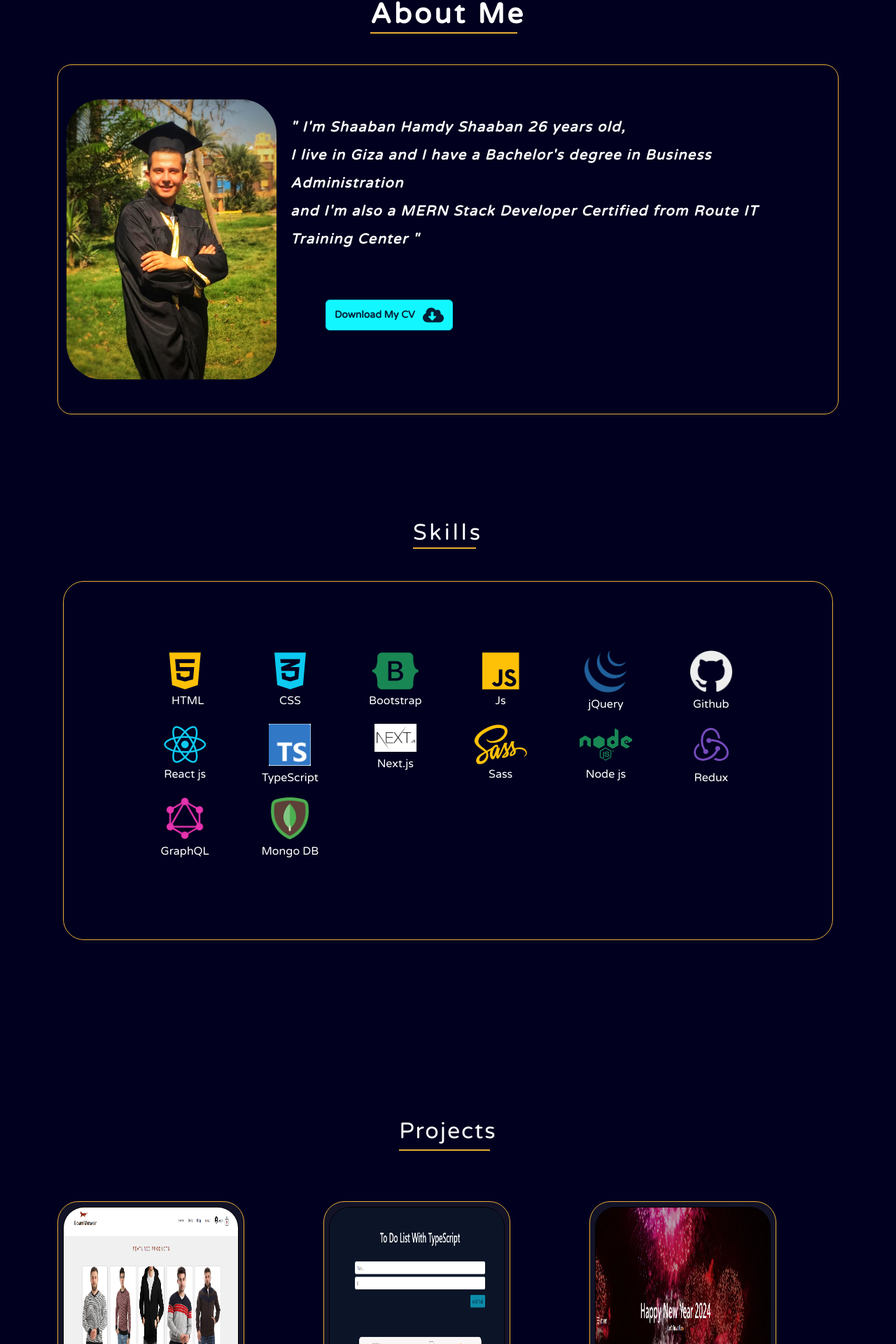
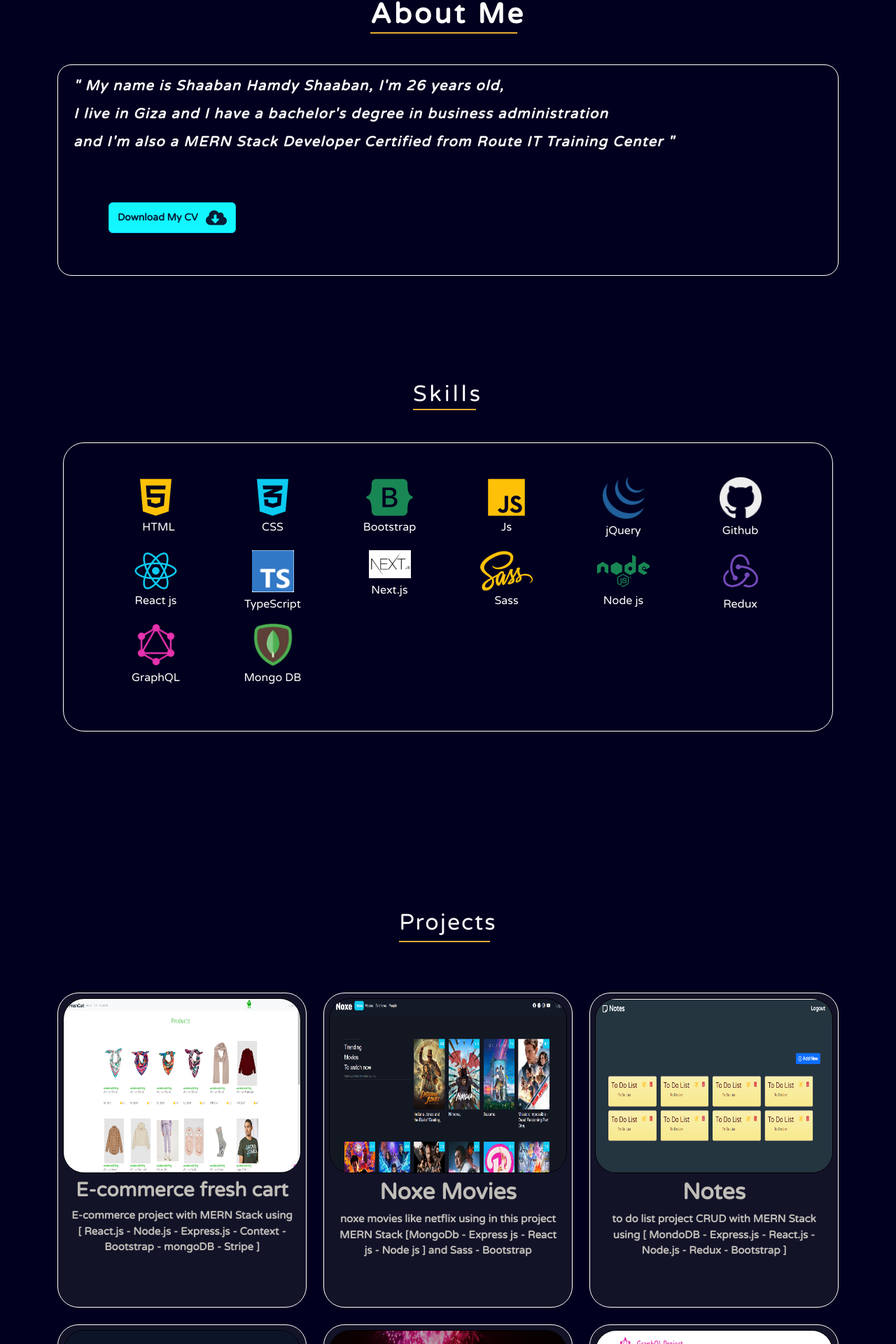
Before and after one commit to ShaabanHamdy/My-Portfolio, a React (Create React App) app: page / in a window 1280 px wide. Shown: the part 872-2792 px from the top of the page at 70% size. Built offline with nearby package versions, Linux system fonts and the light colour scheme.

Commit message:
first commit

```diff
--- a/src/Components/About/About.jsx
+++ b/src/Components/About/About.jsx
@@ -8,27 +8,27 @@ const About = () => {
     <>
       <div id="ABOUT" className="container my-5 py-4">
         <div className=" text-center">
-          <h2 className={`my-5 fs-1 fw-bold ${style.AboutMe}`} >About Me</h2>
+          <h2 className={`my-5 fs-1 fw-bold ${style.AboutMe}`}>About Me</h2>
         </div>
         <div className="row">
-          <div className={`col-md-12 ${style.imageText}`} >
-            <div>
-              <img className={style.img}  src={img} alt="" />
-            </div>
-            <div className={style.aboutMe} >
+          <div className={`col-md-12 ${style.imageText}`}>
+            <div>{/* <img className={style.img}  src={img} alt="" /> */}</div>
+
+            <div className={style.aboutMe}>
               <div>
-              <p>
-                " I'm Shaaban Hamdy Shaaban 26 years old,
-                <br /> I live in Giza and I have a Bachelor's degree in Business
-                Administration
-                <br /> and I'm also a MERN Stack Developer Certified from Route
-                IT Training Center "
-              </p>
+                <p>
+                  " My name is Shaaban Hamdy Shaaban, I'm 26 years old,
+                  <br /> I live in Giza and I have a bachelor's degree in
+                  business administration
+                  <br /> and I'm also a MERN Stack Developer Certified from
+                  Route IT Training Center "
+                </p>
               </div>
               <div className="Download">
                 <a target="_blank" href={cv}>
-                  <button className={`btn btn-info ${style.DownloadBtn}`} >
-                    Download My CV <FaCloudDownloadAlt className="ms-2" size={30} />
+                  <button className={`btn btn-info ${style.DownloadBtn}`}>
+                    Download My CV{" "}
+                    <FaCloudDownloadAlt className="ms-2" size={30} />
                   </button>
                 </a>
               </div>
--- a/src/Components/About/about.module.css
+++ b/src/Components/About/about.module.css
@@ -2,10 +2,10 @@
   position: relative;
   letter-spacing: 4px;
 }
-.img {
+/* .img {
   background-size: 10%;
   background-position: 100% !important;
-}
+} */
 .AboutMe::before {
   content: "";
   background-color: #e8ac34;
@@ -17,17 +17,17 @@
 
 .imageText {
   display: flex;
-  justify-content: center;
+  /* justify-content: center; */
   align-items: center;
-  height: 500px;
-  border: 1px solid #e8ac34;
+  /* height: 500px; */
+  border: 1px solid #ffffff;
   border-radius: 20px;
   -webkit-border-radius: 20px;
   -moz-border-radius: 20px;
   -ms-border-radius: 20px;
   -o-border-radius: 20px;
 }
-.img {
+/* .img {
   border-radius: 50px;
   width: 300px;
   height: 400px;
@@ -36,7 +36,7 @@
   -moz-border-radius: 50px;
   -ms-border-radius: 50px;
   -o-border-radius: 50px;
-}
+} */
 .aboutMe {
   letter-spacing: 1.5px;
   padding: 10px;
@@ -50,7 +50,6 @@
   margin: 50px;
 }
 @media screen and (min-width: 769px) and (max-width: 992px) {
-
   .aboutMe {
     text-align: center !important;
     margin-top: 10px !important;
@@ -59,11 +58,8 @@
     padding: 20px;
     line-height: 30px;
   }
-
-
 }
 @media screen and (min-width: 500px) and (max-width: 769px) {
-
   .aboutMe {
     text-align: center !important;
     margin-top: 10px !important;
--- a/src/Components/Home/Home.jsx
+++ b/src/Components/Home/Home.jsx
@@ -15,7 +15,8 @@ const Home = () => {
                   <span className={style.Hello}>!Hello, </span> I'm{" "}
                   <span className="text-warning shaban-hamdy">
                     {" "}
-                    sHaaBan HaMdy
+                    {/* sHaaBan HaMdy */}
+                    Shaaban Hamdy
                   </span>
                 </h1>
               </div>
--- a/src/Components/Navbar/Navbar.jsx
+++ b/src/Components/Navbar/Navbar.jsx
@@ -45,7 +45,7 @@ const Navbar = () => {
             navbar-brand text-warning  fs-1 fw-bold  `}
             href="#HOME"
           >
-            sHaaBan
+            ShaaBan
           </a>
           <button
             className={`${style.navbarToggler} navbar-toggler`}
--- a/src/Components/Projects/Projects.css
+++ b/src/Components/Projects/Projects.css
@@ -1,15 +1,11 @@
-.mainCard{
-  background-color: tomato;
+.mainCard {
   padding: 7px;
 }
-.imgDiv {
-  cursor: pointer;
 
-}
 .imgProject {
   border: 1px #000 solid !important;
   border-radius: 30px !important;
-  height: 300px;
+  height: 250px;
   -webkit-border-radius: 30px !important;
   -moz-border-radius: 30px !important;
   -ms-border-radius: 30px !important;
@@ -17,17 +13,16 @@
 }
 .mainCard {
   background-color: rgb(19, 19, 40) !important;
-  border: 1px solid #e8ac34 !important;
+  border: 1px solid #ffffff !important;
   border-radius: 30px;
   color: #c0bdb7 !important;
   position: relative !important;
-  height: 520px;
+  height: 450px;
   -webkit-border-radius: 30px;
   -moz-border-radius: 30px;
   -ms-border-radius: 30px;
   -o-border-radius: 30px;
 }
-
 
 .textBody {
   background-color: rgba(21, 21, 36, 0.7) !important;
@@ -54,7 +49,8 @@
   opacity: 1;
 }
 .btnDiv {
-  cursor: pointer;
+  display: flex;
+  justify-content: space-around;
   position: relative;
   top: 100%;
   transition: all 0.5s ease-in-out;
@@ -63,6 +59,7 @@
   -ms-transition: all 0.5s ease-in-out;
   -o-transition: all 0.5s ease-in-out;
 }
+
 .mainCard:hover .btnDiv {
   top: 70%;
 }
@@ -137,7 +134,6 @@
 /* ========================================================================= */
 @media screen and (max-width: 990px) and (min-width: 768px) {
   .col-Project {
-
     display: flex;
     justify-content: center;
     width: 50% !important;
@@ -161,7 +157,6 @@
 }
 /* //============================================================== */
 @media screen and (max-width: 768px) and (min-width: 500px) {
-
   .col-Project {
     display: flex;
     justify-content: center;
@@ -189,10 +184,9 @@
     justify-content: space-around;
   }
 
-.Project::before {
-  top: 30px;
-  width: 110px;
-  height: 1px;
+  .Project::before {
+    top: 30px;
+    width: 110px;
+    height: 1px;
+  }
 }
-
-}
--- a/src/Components/Projects/Projects.jsx
+++ b/src/Components/Projects/Projects.jsx
@@ -5,6 +5,7 @@ import notes from "../images/notes.png";
 import CRUD from "../images/CRUD SYSTEM .png";
 import Yummy from "../images/Yummy.png";
 import crudTypescript from "../images/crus-typescript.png";
+import freshCard from "../images/freshCard.png";
 import graph from "../images/graphQL.png";
 import eCommerce from "../images/e-commerce.PNG";
 import "./Projects.css";
@@ -15,130 +16,42 @@ const Projects = () => {
         <div className="text-center my-5 ">
           <h2 className="Project">Projects</h2>
         </div>
+        {/* ========================================================================================= */}
 
         <div className="col-md-4 col-Project">
-          <div className="mainCard  w-75" style={{ width: "30rem" }}>
+          <div className="mainCard  w-100">
             <div className="imgDiv">
-              <img className="imgProject w-100" src={eCommerce} />
+              <img className="imgProject w-100" src={freshCard} />
             </div>
             <div className="textBody">
               <div className="btnDiv">
                 <a
                   target="_blank"
-                  href="https://github.com/ShaabanHamdy/ecommerce-menWares-React"
+                  href="https://github.com/ShaabanHamdy/ecommerce-fresh-cart-react"
                 >
                   <button className="btn btn-info mx-5">Github</button>
                 </a>
                 <a
                   target="_blank"
-                  href="https://shaaban-hamdy-mensfashion-ecommerce.netlify.app/"
+                  href="https://shaaban-hamdy-fresh-cart.netlify.app/#/"
                 >
                   <button className="btn btn-info">Live Demo</button>
                 </a>
               </div>
             </div>
             <div className="p-2 text-center des">
-              <h3 className=" fw-bold">E-commerce project</h3>
+              <h3 className=" fw-bold">E-commerce fresh cart </h3>
               <p className=" fw-bold">
-              E-commerce project with MERN Stack using [ React.js-Node.js-Express.js-Context-Bootstrap-mongoDB]
+                E-commerce project with MERN Stack using [ React.js - Node.js -
+                Express.js - Context - Bootstrap - mongoDB - Stripe ]
               </p>
             </div>
           </div>
         </div>
+        {/* ========================================================================================================== */}
 
         <div className="col-md-4 col-Project">
-          <div className="mainCard  w-75" style={{ width: "30rem" }}>
-            <div className="imgDiv">
-              <img className="imgProject w-100" src={crudTypescript} />
-            </div>
-            <div className="textBody">
-              <div className="btnDiv">
-                <a
-                  target="_blank"
-                  href="https://github.com/ShaabanHamdy/React-TypeScript-Crud-System"
-                >
-                  <button className="btn btn-info mx-5">Github</button>
-                </a>
-                <a
-                  target="_blank"
-                  href="https://shaban-hamdy-react-typescrit-crud.netlify.app/"
-                >
-                  <button className="btn btn-info">Live Demo</button>
-                </a>
-              </div>
-            </div>
-            <div className="p-2 text-center des">
-              <h3 className=" fw-bold">To Do List React-TypeScript</h3>
-              <p className=" fw-bold">
-                simple to-do-list project using Vite-React-TypeScript you can able to
-                add and edit and remove your note
-              </p>
-            </div>
-          </div>
-        </div>
-
-        <div className="col-md-4 col-Project">
-          <div className="mainCard  w-75" style={{ width: "30rem" }}>
-            <div className="imgDiv">
-              <img className="imgProject w-100" src={Countdown} />
-            </div>
-            <div className="textBody">
-              <div className="btnDiv">
-                <a
-                  target="_blank"
-                  href="https://github.com/ShaabanHamdy/Countdown-to-New-Year-2024"
-                >
-                  <button className="btn btn-info mx-5">Github</button>
-                </a>
-                <a
-                  target="_blank"
-                  href="https://shaabanhamdy.github.io/Countdown-to-New-Year-2024/"
-                >
-                  <button className="btn btn-info">Live Demo</button>
-                </a>
-              </div>
-            </div>
-            <div className="p-2 text-center des">
-              <h2 className=" fw-bold">Countdown project</h2>
-              <p className=" fw-bold">
-                countdown with days and hours and minutes and seconds to new
-                year 2024 using HTML-CSS-Bootstrap-Js-jQuery
-              </p>
-            </div>
-          </div>
-        </div>
-        <div className="col-md-4 col-Project">
-          <div className="mainCard  w-75" style={{ width: "30rem" }}>
-            <div className="imgDiv">
-              <img className="imgProject w-100" src={graph} />
-            </div>
-            <div className="textBody">
-              <div className="btnDiv">
-                <a
-                  target="_blank"
-                  href="https://github.com/ShaabanHamdy/To-do-list-GraphQL-React"
-                >
-                  <button className="btn btn-info mx-5">Github</button>
-                </a>
-                <a
-                  target="_blank"
-                  href="https://to-do-list-graph-ql-react-shaaban-hamdy.vercel.app/"
-                >
-                  <button className="btn btn-info">Live Demo</button>
-                </a>
-              </div>
-            </div>
-            <div className="p-2 text-center des">
-              <h2 className=" fw-bold">GraphQL project</h2>
-              <p className=" fw-bold">
-            simple to do list using GraphQL with React in front and Node in back database MongoDB
-              </p>
-            </div>
-          </div>
-        </div>
-
-        <div className="col-md-4 col-Project">
-          <div className="mainCard  w-75" style={{ width: "30rem" }}>
+          <div className="mainCard  w-100">
             <div className="imgDiv">
               <img className="imgProject w-100" src={noxMove} />
             </div>
@@ -168,9 +81,138 @@ const Projects = () => {
             </div>
           </div>
         </div>
+        {/* ========================================================================================================== */}
 
         <div className="col-md-4 col-Project">
-          <div className="mainCard  w-75" style={{ width: "30rem" }}>
+          <div className="mainCard  w-100">
+            <div className="imgDiv">
+              <img className="imgProject w-100" src={notes} />
+            </div>
+            <div className="textBody">
+              <div className="btnDiv">
+                <a
+                  target="_blank"
+                  href="https://github.com/ShaabanHamdy/react-notes"
+                >
+                  <button className="btn btn-info mx-5">Github</button>
+                </a>
+                <a
+                  target="_blank"
+                  href="https://shaban-hamdy-react-notes.vercel.app/#/"
+                >
+                  <button className="btn btn-info">Live Demo</button>
+                </a>
+              </div>
+            </div>
+            <div className="p-2 text-center des">
+              <h2 className=" fw-bold">Notes </h2>
+              <p className=" fw-bold">
+                {" "}
+                to do list project CRUD with MERN Stack using [ MondoDB -
+                Express.js - React.js - Node.js - Redux - Bootstrap ]
+              </p>
+            </div>
+          </div>
+        </div>
+        {/* ========================================================================================= */}
+
+        <div className="col-md-4 col-Project">
+          <div className="mainCard  w-100">
+            <div className="imgDiv">
+              <img className="imgProject w-100" src={crudTypescript} />
+            </div>
+            <div className="textBody">
+              <div className="btnDiv">
+                <a
+                  target="_blank"
+                  href="https://github.com/ShaabanHamdy/React-TypeScript-Crud-System"
+                >
+                  <button className="btn btn-info mx-5">Github</button>
+                </a>
+                <a
+                  target="_blank"
+                  href="https://shaban-hamdy-react-typescrit-crud.netlify.app/"
+                >
+                  <button className="btn btn-info">Live Demo</button>
+                </a>
+              </div>
+            </div>
+            <div className="p-2 text-center des">
+              <h3 className=" fw-bold">To Do List React-TypeScript</h3>
+              <p className=" fw-bold">
+                simple to-do-list project using Vite-React-TypeScript you can
+                able to add and edit and remove your note
+              </p>
+            </div>
+          </div>
+        </div>
+        {/* ========================================================================================= */}
+        <div className="col-md-4 col-Project">
+          <div className="mainCard  w-100">
+            <div className="imgDiv">
+              <img className="imgProject w-100" src={Countdown} />
+            </div>
+            <div className="textBody">
+              <div className="btnDiv">
+                <a
+                  target="_blank"
+                  href="https://github.com/ShaabanHamdy/Countdown-to-New-Year-2024"
+                >
+                  <button className="btn btn-info mx-5">Github</button>
+                </a>
+                <a
+                  target="_blank"
+                  href="https://shaabanhamdy.github.io/Countdown-to-New-Year-2024/"
+                >
+                  <button className="btn btn-info">Live Demo</button>
+                </a>
+              </div>
+            </div>
+            <div className="p-2 text-center des">
+              <h2 className=" fw-bold">Countdown project</h2>
+              <p className=" fw-bold">
+                countdown with days and hours and minutes and seconds to new
+                year 2024 using HTML-CSS-Bootstrap-Js-jQuery
+              </p>
+            </div>
+          </div>
+        </div>
+        {/* ========================================================================================================== */}
+
+        <div className="col-md-4 col-Project">
+          <div className="mainCard  w-100">
+            <div className="imgDiv">
+              <img className="imgProject w-100" src={graph} />
+            </div>
+            <div className="textBody">
+              <div className="btnDiv">
+                <a
+                  target="_blank"
+                  href="https://github.com/ShaabanHamdy/To-do-list-GraphQL-React"
+                >
+                  <button className="btn btn-info mx-5">Github</button>
+                </a>
+                <a
+                  target="_blank"
+                  href="https://to-do-list-graph-ql-react-shaaban-hamdy.vercel.app/"
+                >
+                  <button className="btn btn-info">Live Demo</button>
+                </a>
+              </div>
+            </div>
+            <div className="p-2 text-center des">
+              <h2 className=" fw-bold">GraphQL project</h2>
+              <p className=" fw-bold">
+                simple to do list using GraphQL with React in front and Node in
+                back database MongoDB
+              </p>
+            </div>
+          </div>
+        </div>
+        {/* ========================================================================================================== */}
+
+        <div className="col-md-4 col-Project">
+          <div className="mainCard  w-100">
             <div className="imgDiv">
               <img className="imgProject w-100" src={CRUD} />
             </div>
@@ -201,9 +243,10 @@ const Projects = () => {
             </div>
           </div>
         </div>
+        {/* ========================================================================================================== */}
 
         <div className="col-md-4 col-Project">
-          <div className="mainCard  w-75" style={{ width: "30rem" }}>
+          <div className="mainCard  w-100">
             <div className="imgDiv">
               <img className="imgProject w-100" src={Yummy} />
             </div>
@@ -233,33 +276,34 @@ const Projects = () => {
             </div>
           </div>
         </div>
+
+        {/* ========================================================================================================== */}
         <div className="col-md-4 col-Project">
-          <div className="mainCard  w-75" style={{ width: "30rem" }}>
+          <div className="mainCard  w-100">
             <div className="imgDiv">
-              <img className="imgProject w-100" src={notes} />
+              <img className="imgProject w-100" src={eCommerce} />
             </div>
             <div className="textBody">
               <div className="btnDiv">
                 <a
                   target="_blank"
-                  href="https://github.com/ShaabanHamdy/react-notes"
+                  href="https://github.com/ShaabanHamdy/ecommerce-menWares-React"
                 >
                   <button className="btn btn-info mx-5">Github</button>
                 </a>
                 <a
                   target="_blank"
-                  href="https://shaban-hamdy-react-notes.vercel.app/#/"
+                  href="https://shaaban-hamdy-mensfashion-ecommerce.netlify.app/"
                 >
                   <button className="btn btn-info">Live Demo</button>
                 </a>
               </div>
             </div>
             <div className="p-2 text-center des">
-              <h2 className=" fw-bold">Notes </h2>
+              <h3 className=" fw-bold">E-commerce project</h3>
               <p className=" fw-bold">
-                {" "}
-                to do list project CRUD with MERN Stack using [ MondoDB -
-                Express.js - React.js - Node.js - Redux - Bootstrap ]
+                E-commerce project with MERN Stack using [
+                React.js-Node.js-Express.js-Context-Bootstrap-mongoDB]
               </p>
             </div>
           </div>
--- a/src/Components/Skills/skills.css
+++ b/src/Components/Skills/skills.css
@@ -19,9 +19,9 @@
 }
 
 .rowAll {
-  border: 1px solid #e8ac34;
+  border: 1px solid #ffffff;
   border-radius: 30px;
-  padding: 50px;
+  /* padding: 50px; */
   margin: 50px 0px 150px;
   -webkit-border-radius: 30px;
   -moz-border-radius: 30px;
@@ -42,7 +42,7 @@
 }
 /* =================================================================== */
 @media screen and (min-width: 500px) and (max-width: 770px) {
-  #SKILLS{
+  #SKILLS {
     margin: 50px;
   }
   .rowAll {
@@ -54,8 +54,8 @@
   }
 }
 /* //============================================== */
-@media screen and  (max-width: 500px) {
-  #SKILLS{
+@media screen and (max-width: 500px) {
+  #SKILLS {
     margin: 50px;
   }
 
```
Also changed, not shown: src/Components/images/freshCard.png (added).
